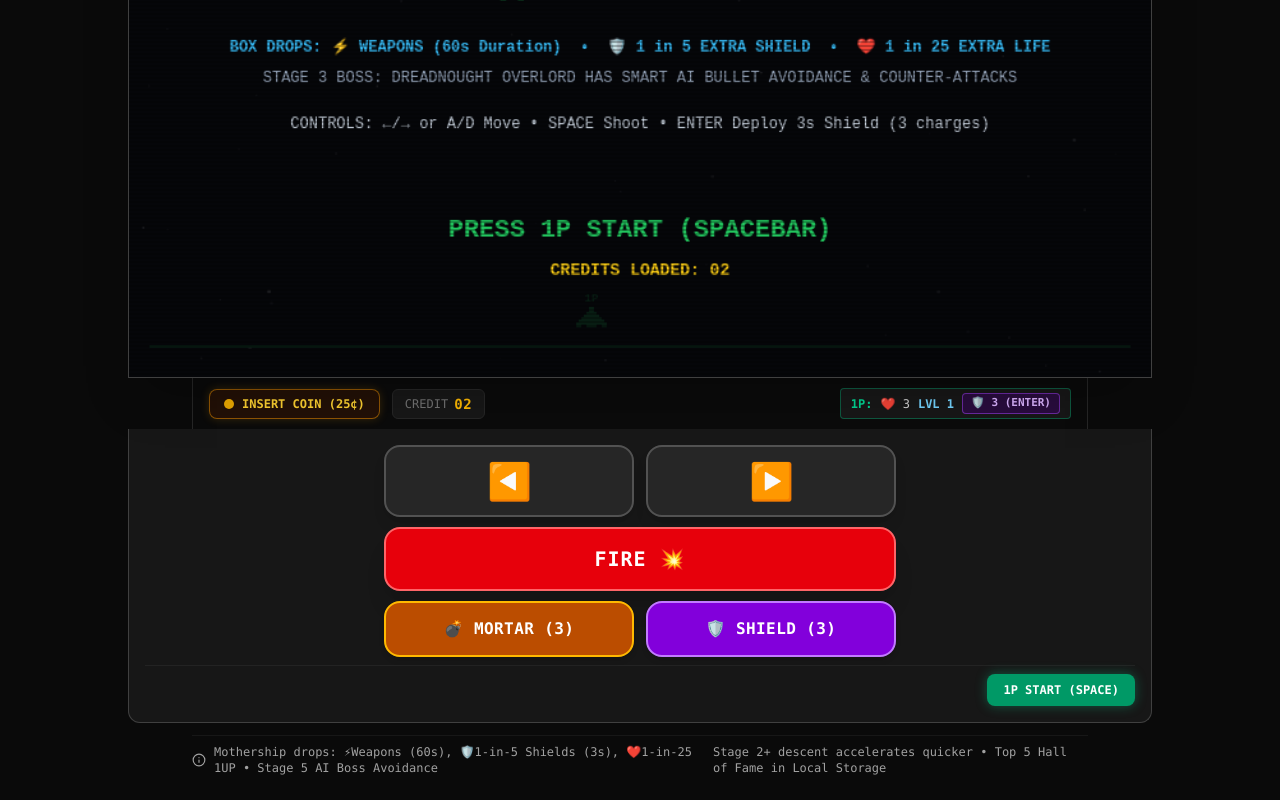
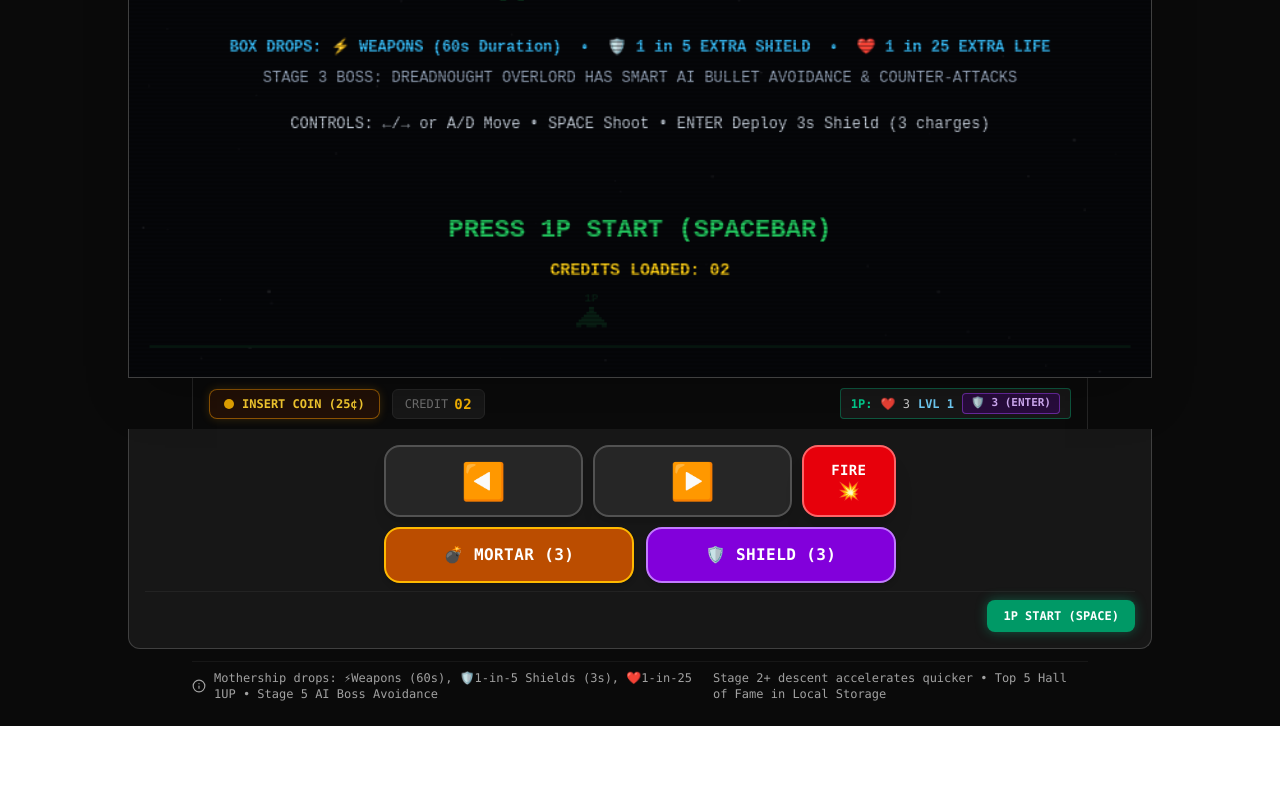
Before and after one commit to billyhugguns-ai/spaced-invaders, a React (Vite) app: page / in a window 1280 px wide. Shown: the part 525-1325 px from the top of the page. After the commit the page ends 1251 px from the top, so only its background shows below. Built offline with nearby package versions, Linux system fonts and the light colour scheme.

Commit message:
Put left arrow, right arrow, and fire button on the same line with fire 50% width

```diff
--- a/src/components/SpaceInvadersGame.tsx
+++ b/src/components/SpaceInvadersGame.tsx
@@ -3823,8 +3823,8 @@ export function SpaceInvadersGame() {
       <div className="w-full max-w-5xl bg-neutral-900 border-x border-b border-neutral-700 rounded-b-xl p-3 sm:p-4 select-none touch-manipulation">
         {/* Tiered Mobile Layout as requested */}
         <div className="flex flex-col gap-2.5 w-full max-w-lg mx-auto">
-          {/* Row 1: Big Arrow Buttons Next to Each Other (large and easy to tap) */}
-          <div className="grid grid-cols-2 gap-3 w-full">
+          {/* Row 1: ◀, ▶, and FIRE all on the same line. FIRE is to the right of ▶ and 50% the width of an arrow button */}
+          <div className="grid grid-cols-5 gap-2.5 w-full">
             <button
               id="mobile-btn-left"
               onMouseDown={handleTouchP1LeftStart}
@@ -3832,7 +3832,7 @@ export function SpaceInvadersGame() {
               onMouseLeave={handleTouchP1LeftEnd}
               onTouchStart={handleTouchP1LeftStart}
               onTouchEnd={handleTouchP1LeftEnd}
-              className="h-16 sm:h-18 bg-neutral-800 hover:bg-neutral-700 active:bg-emerald-600 text-neutral-100 border-2 border-neutral-600 active:border-emerald-400 rounded-2xl flex items-center justify-center font-bold text-3xl sm:text-4xl cursor-pointer transition-all shadow-lg active:scale-98 select-none"
+              className="col-span-2 h-16 sm:h-18 bg-neutral-800 hover:bg-neutral-700 active:bg-emerald-600 text-neutral-100 border-2 border-neutral-600 active:border-emerald-400 rounded-2xl flex items-center justify-center font-bold text-3xl sm:text-4xl cursor-pointer transition-all shadow-lg active:scale-98 select-none"
               aria-label="Move Left"
             >
               ◀
@@ -3844,23 +3844,22 @@ export function SpaceInvadersGame() {
               onMouseLeave={handleTouchP1RightEnd}
               onTouchStart={handleTouchP1RightStart}
               onTouchEnd={handleTouchP1RightEnd}
-              className="h-16 sm:h-18 bg-neutral-800 hover:bg-neutral-700 active:bg-emerald-600 text-neutral-100 border-2 border-neutral-600 active:border-emerald-400 rounded-2xl flex items-center justify-center font-bold text-3xl sm:text-4xl cursor-pointer transition-all shadow-lg active:scale-98 select-none"
+              className="col-span-2 h-16 sm:h-18 bg-neutral-800 hover:bg-neutral-700 active:bg-emerald-600 text-neutral-100 border-2 border-neutral-600 active:border-emerald-400 rounded-2xl flex items-center justify-center font-bold text-3xl sm:text-4xl cursor-pointer transition-all shadow-lg active:scale-98 select-none"
               aria-label="Move Right"
             >
               ▶
             </button>
-          </div>
-
-          {/* Row 2: Underneath - Long Full-Width FIRE Button */}
             <button
               id="mobile-btn-fire"
               onMouseDown={handleTouchP1Shoot}
               onTouchStart={handleTouchP1Shoot}
-            className="w-full h-14 sm:h-16 bg-red-600 hover:bg-red-500 active:bg-red-700 text-white font-mono font-bold text-lg sm:text-xl tracking-wider rounded-2xl flex items-center justify-center border-2 border-red-400 shadow-xl cursor-pointer transition-all active:scale-98 select-none"
+              className="col-span-1 h-16 sm:h-18 bg-red-600 hover:bg-red-500 active:bg-red-700 text-white font-mono font-bold text-xs sm:text-sm tracking-wide rounded-2xl flex flex-col items-center justify-center border-2 border-red-400 shadow-xl cursor-pointer transition-all active:scale-98 select-none p-1"
               aria-label="Fire Weapon"
             >
-            FIRE 💥
+              <span>FIRE</span>
+              <span className="text-base sm:text-lg leading-tight">💥</span>
             </button>
+          </div>
 
           {/* Row 3: Underneath - Mortar on Left, Shield on Right */}
           <div className="grid grid-cols-2 gap-3 w-full">
```
Lines whose indentation alone changed are shown as unchanged.
